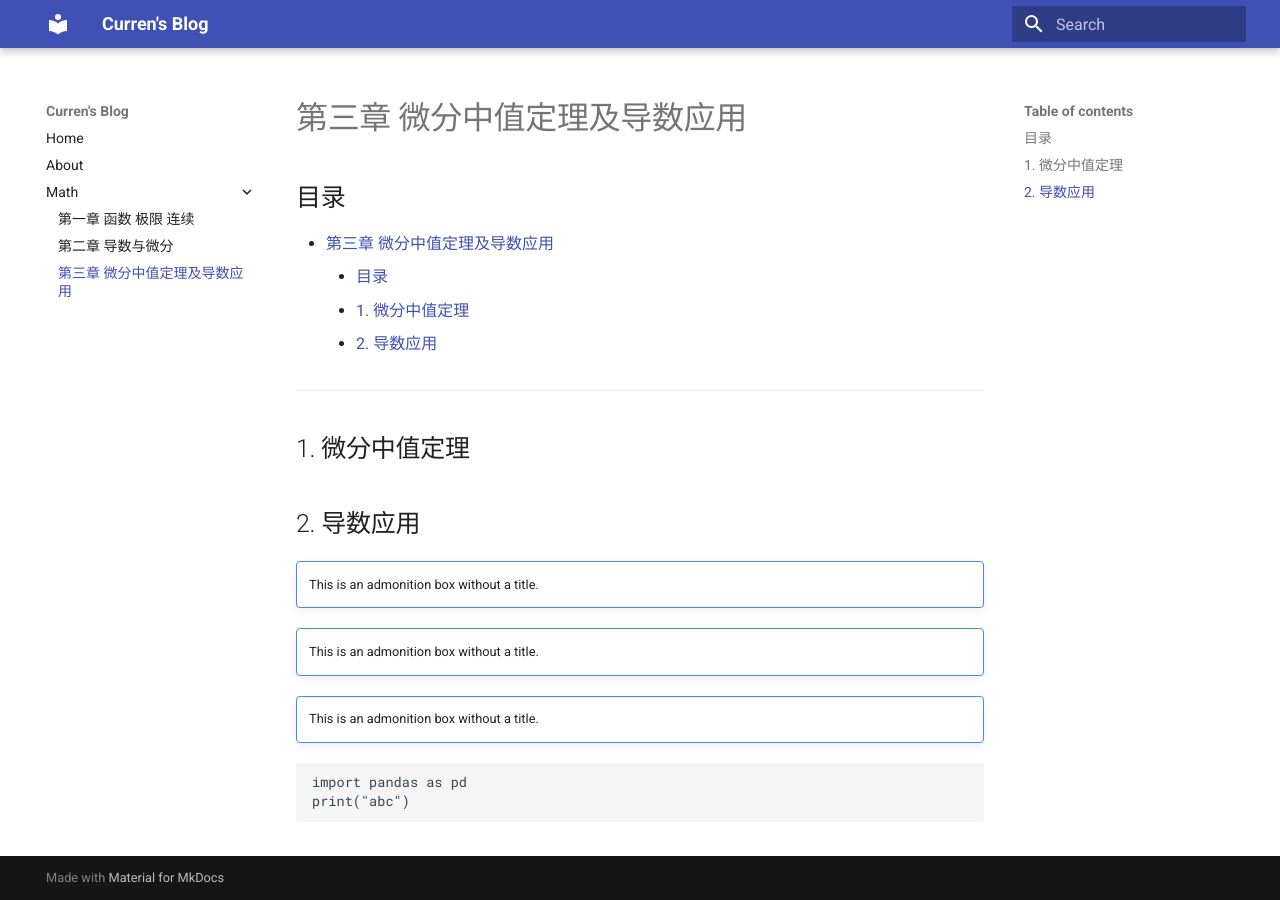
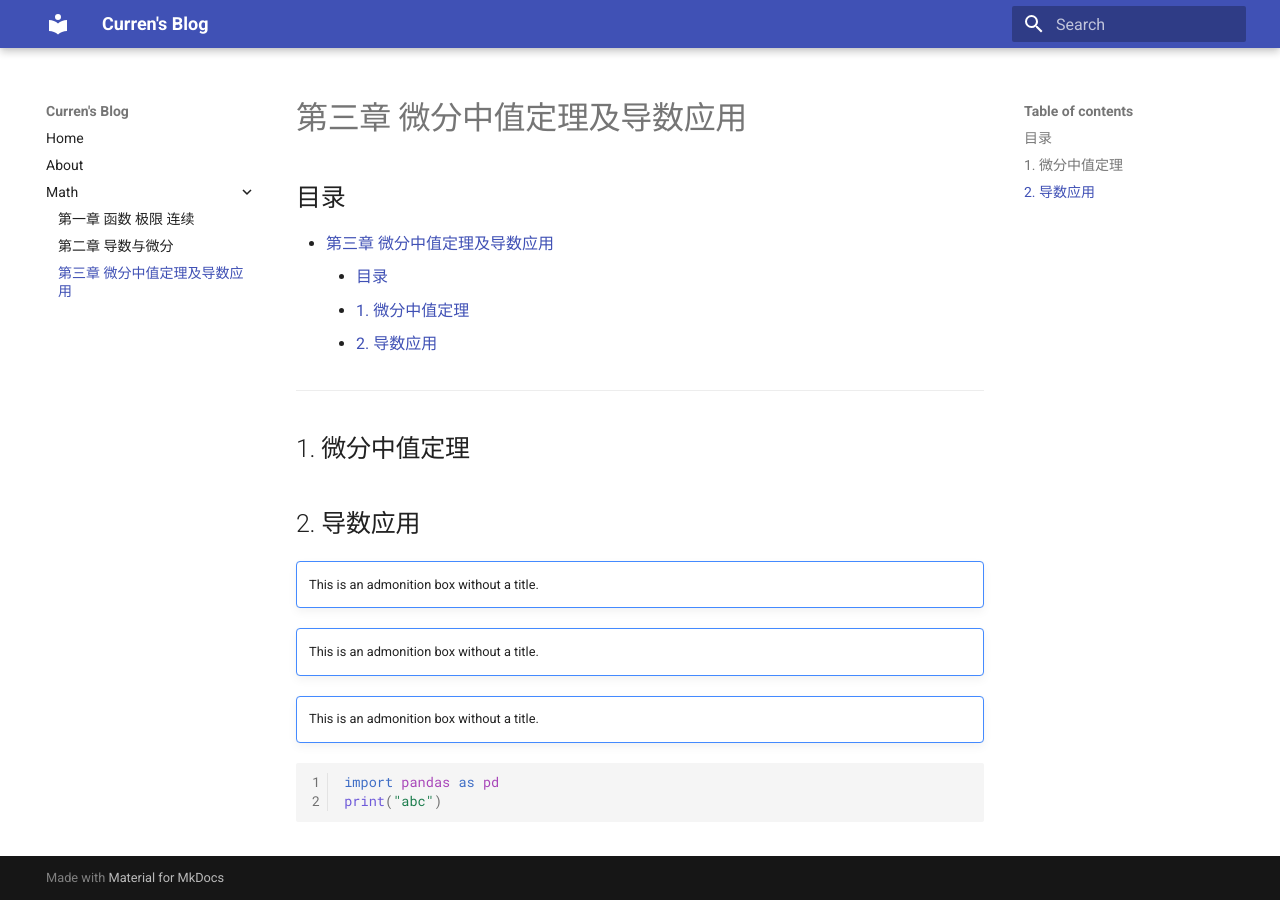
Before and after one commit to CurrenWong/Mkdoc, an MkDocs documentation site: the page built from docs/Math/第三章_微分中值定理及导数应用.md, in a window 1280 px wide. Built offline with MkDocs 1.6.1 and Material for MkDocs 9.7.7, drawn with Linux system fonts in a browser that asks for light colours; some of the changed lines change nothing that is shown.

Commit message:
Add Extensions to Highlight Code

```diff
--- a/mkdocs.yml
+++ b/mkdocs.yml
@@ -40,3 +40,6 @@ markdown_extensions:
   - meta
   - wikilinks
   - admonition
+  - codehilite:
+        linenums: true
+        linenums: true
```
